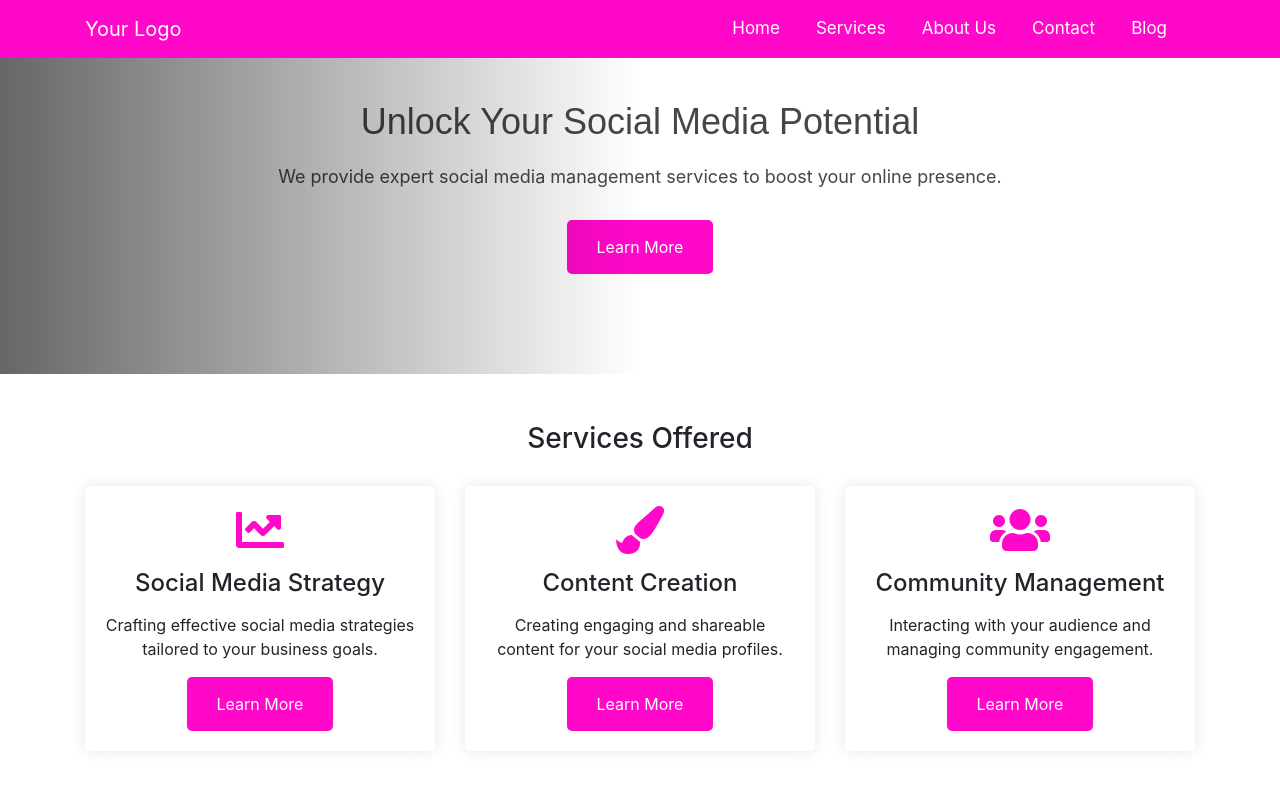
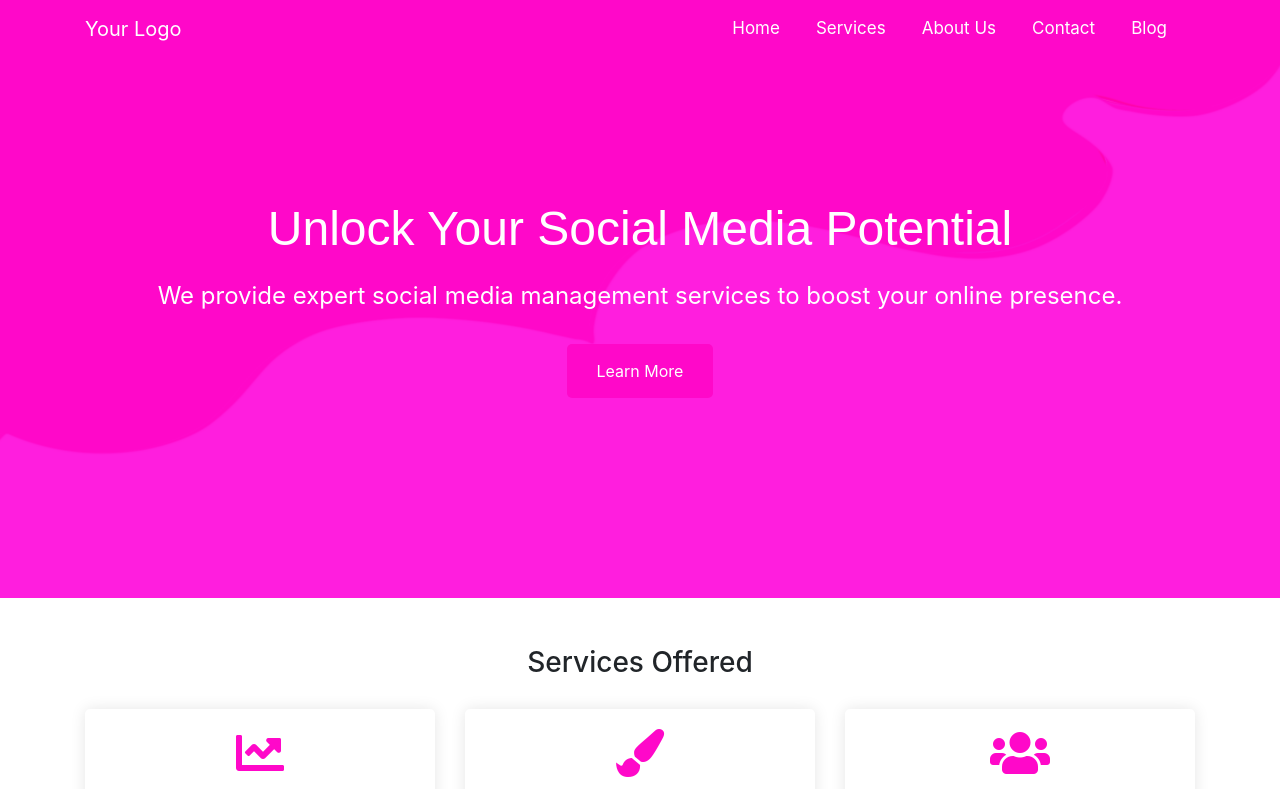
Before and after one commit to kritikamalviya01/SocialMediaCEO, a plain HTML site: page SocialMediaCEO/index.html in a window 1280 px wide. Shown: the top 789 px of the page. Drawn offline with nearby package versions, Linux system fonts and the light colour scheme.

Commit message:
"Added new hero image, change description color"

```diff
--- a/SocialMediaCEO/scripts.js
+++ b/SocialMediaCEO/scripts.js
@@ -49,3 +49,15 @@ function moveTestimonial(n) {
 
 // // Start the carousel when the page loads
 // window.onload = showTestimonials;
+
+// JavaScript for Transparent Navbar Effect
+window.addEventListener("scroll", function () {
+  const navbar = document.querySelector(".navbar");
+  const scrollPosition = window.scrollY;
+
+  if (scrollPosition > 100) { // Adjust the scroll position when the effect should trigger
+    navbar.classList.add("transparent-navbar");
+  } else {
+    navbar.classList.remove("transparent-navbar");
+  }
+});
--- a/SocialMediaCEO/style.css
+++ b/SocialMediaCEO/style.css
@@ -4,6 +4,7 @@ body{
 
 .navbar{
   background-color: #FF08C9;
+  transition: background-color 0.3s;
 }
 
 .navbar-nav .nav-item .nav-link {
@@ -17,45 +18,38 @@ body{
   color: #FF08C9;
 }
 
+.transparent-navbar {
+  background-color: rgba(255, 8, 201, 0.9);
+}
 
 /* Hero or Jumbotron Section -------------------------------  */
 
 
 /* Hero Section */
+/* Hero Section with Increased Height and Full Background Image */
 .hero {
-    background-image: url(''); /* Replace with your background image URL */
-    background-size: cover;
+  background-image: url('/SocialMediaCEO/Images/website.png'); /* Replace with your background image URL */
+  background-size: 100% 100%; /* Make the background image cover the entire hero section */
   background-position: center;
   position: relative;
-    padding: 100px 0;
-  }
-
-  /* Overlay for shading or blurring from the left side */
-  .hero::before {
-    content: "";
-    background: linear-gradient(to right, rgba(0, 0, 0, 0.6), transparent);
-    position: absolute;
-    top: 0;
-    left: 0;
-    width: 50%; /* Adjust the width of the shaded/blurred area */
-    height: 100%;
+  padding: 200px 0; /* Increase the padding to increase the size vertically */
 }
 
 /* Hero content */
 .hero-content {
   text-align: center;
-    color: rgb(73, 69, 69);
+  color: rgb(255, 255, 255);
   z-index: 1;
 }
 
 .hero-heading {
-    font-size: 36px; /* Adjust the font size */
+  font-size: 48px; /* Increase the font size */
   font-family: 'Your Font', sans-serif; /* Use the desired font family */
   margin-bottom: 20px;
 }
 
 .hero-description {
-    font-size: 18px; /* Adjust the font size */
+  font-size: 24px; /* Increase the font size */
   margin-bottom: 30px;
 }
 
@@ -72,6 +66,7 @@ body{
 .btn-primary:hover {
   background-color: #D105A8; /* Button background color on hover */
 }
+
 
 
   /*  Service section----------------->
```
Also changed, not shown: SocialMediaCEO/Images/website.png (added), 1 other file. Lines whose indentation alone changed are shown as unchanged.
